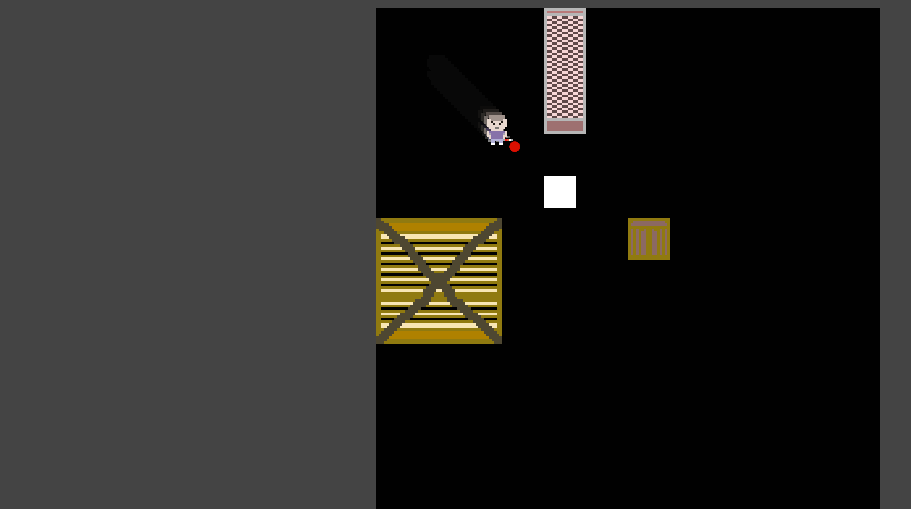
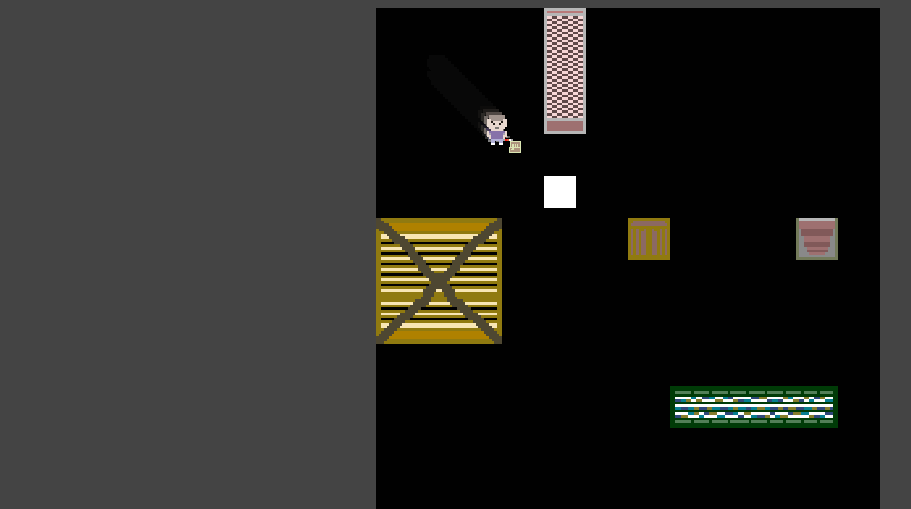
Before and after one commit to idougherty/supersuit, a plain HTML site: page index.html in a window 1280 px wide. Shown: the top 509 px of the page, without its empty margins (12-923 px from the left). Drawn offline with Linux system fonts and the light colour scheme.

Commit message:
fist cooldown

```diff
--- a/index.html
+++ b/index.html
@@ -41,6 +41,8 @@
     <img src="art/frozoneback.png" id="back"/>
     <img src="art/frorightwalk.png" id="right"/>
     <img src="art/froleftwalk.png" id="left"/>
+    <img src="art/itsafist.png" id="fist"/>
+    <img src="art/itsthegun.png" id="gun"/>
 
     <script type="module" src="script.js"></script>
   </body>
--- a/script.js
+++ b/script.js
@@ -328,12 +328,20 @@ canvas.addEventListener("mousemove", event => {
   calculateCursorCoords();
 });
 
+const fist = document.getElementById("fist");
 /** @param {CanvasRenderingContext2D} c */
 function drawCursor(c) {
-  c.beginPath();
-  c.arc(cursorX, cursorY, 5, 0, Math.PI * 2);
-  c.fillStyle = "#da1001";
-  c.fill();
+  //c.beginPath();
+  //c.arc(cursorX, cursorY, 5, 0, Math.PI * 2);
+  //c.fillStyle = "#da1001";
+  //c.fill();
+  if(player.punchCoolDown > 20) {
+    c.globalAlpha = 1;
+  } else {
+    c.globalAlpha = 0.4;
+  }
+  c.drawImage(fist, cursorX-6, cursorY-6, 12, 12);
+  c.globalAlpha = 1;
 }
 
 function draw() {
--- a/trapdoor.js
+++ b/trapdoor.js
@@ -7,8 +7,8 @@ export class Trapdoor {
     this.height = TILE_SIZE;
     this.width = TILE_SIZE;
     this.open = false;
-    this.texture1 = document.getElement("trapdoorO");
-    this.texture2 = document.getElement("trapdoorC");
+    this.texture1 = document.getElementById("trapdoorO");
+    this.texture2 = document.getElementById("trapdoorC");
   }
 
   draw(c) {
```
Also changed, not shown: 1 other file.
